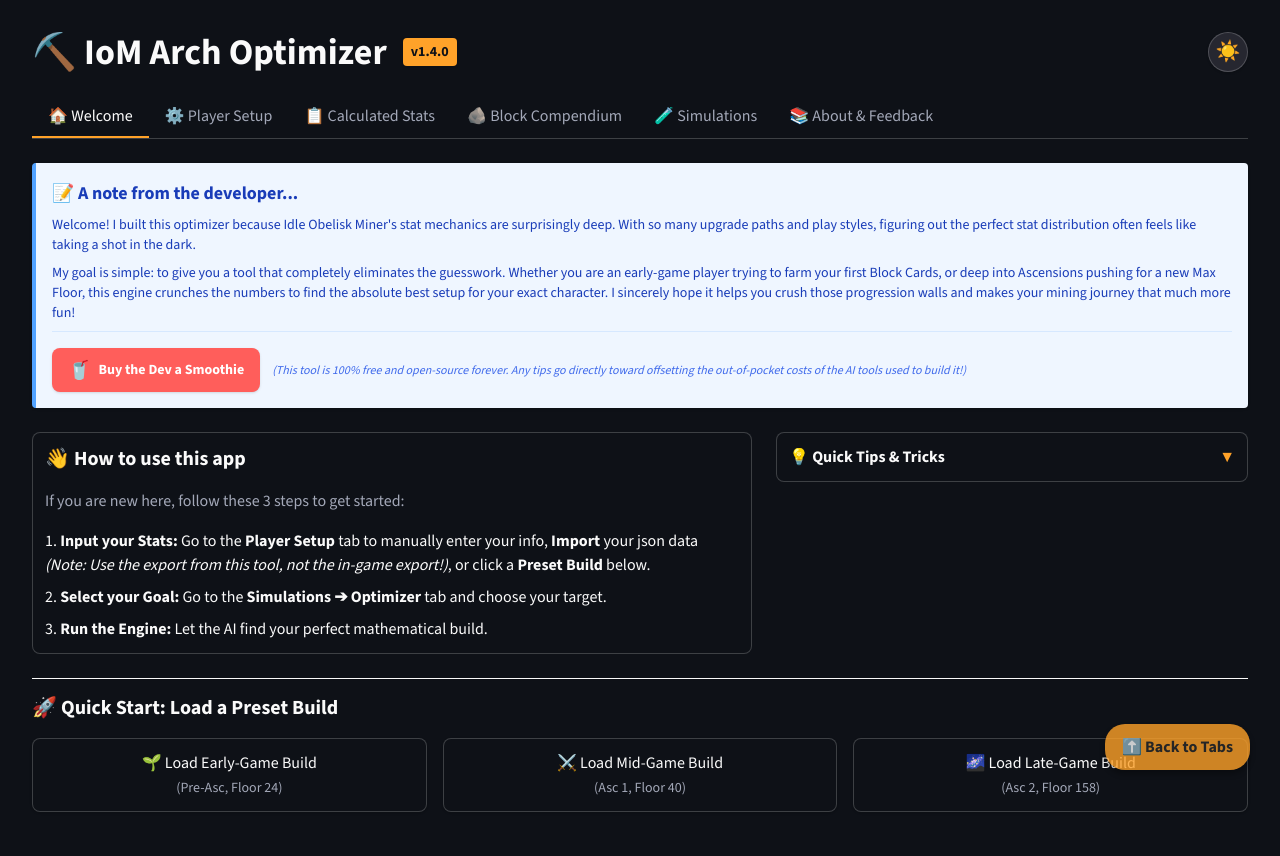
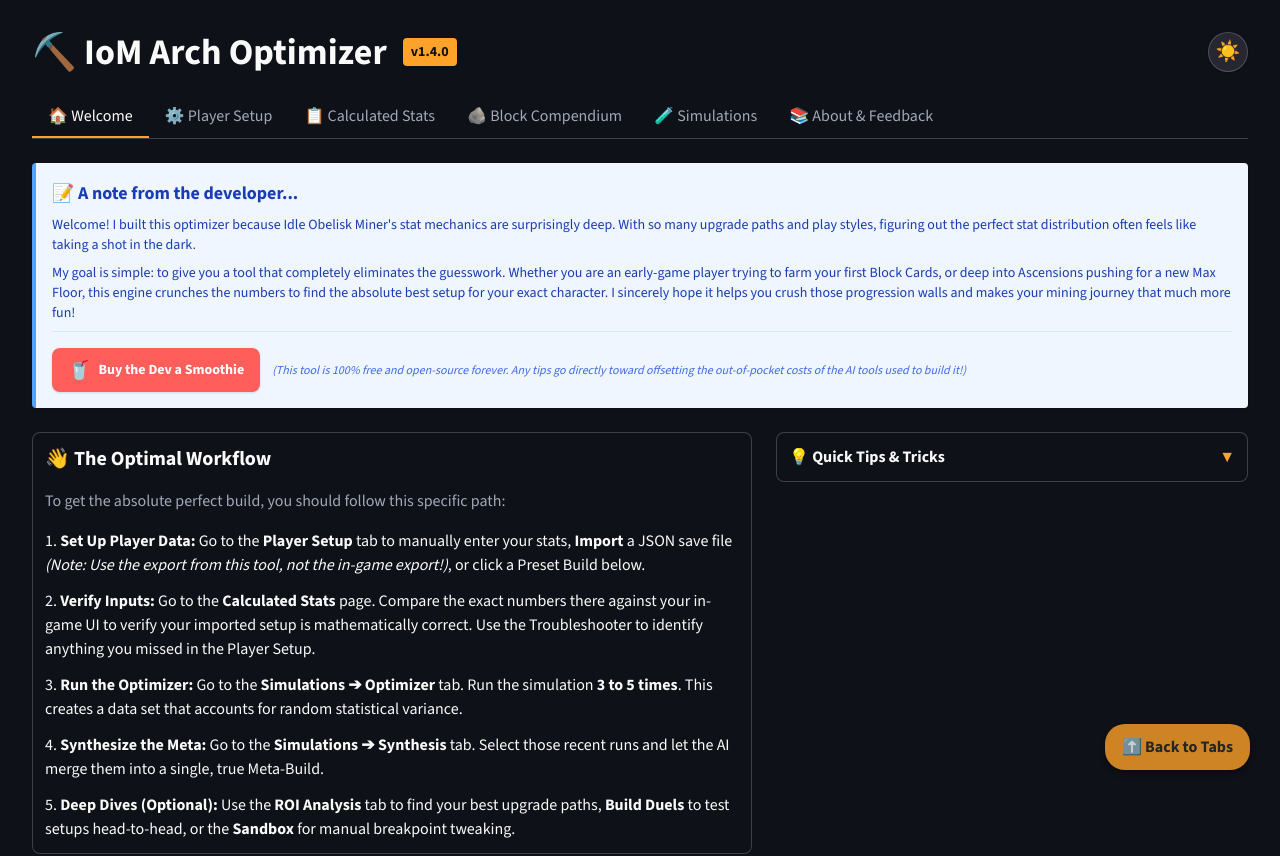
Before and after one commit to lobogrande/IoM-Arch-Optimizer-Web, a React (Vite) app: page / in a window 1280 px wide. Shown: the top 856 px of the page. Built offline with nearby package versions, Linux system fonts and the light colour scheme; what ag-grid-community, react-plotly.js would draw is missing.

Commit message:
feat(ui): revamp quick start flow in Welcome page to prescribe the 5-step optimal path

```diff
--- a/src/components/Welcome.jsx
+++ b/src/components/Welcome.jsx
@@ -38,14 +38,15 @@ export default function Welcome({ setActiveTab }) {
       </div>
 
       <div className="grid grid-cols-1 md:grid-cols-5 gap-6">
-        {/* Guide */}
         <div className="md:col-span-3 st-container">
-          <h3 className="text-xl font-bold mb-4">👋 How to use this app</h3>
-          <p className="mb-4 text-st-text-light">If you are new here, follow these 3 steps to get started:</p>
-          <ol className="list-decimal list-inside space-y-2">
-            <li><strong>Input your Stats:</strong> Go to the <strong>Player Setup</strong> tab to manually enter your info, <strong>Import</strong> your json data <em>(Note: Use the export from this tool, not the in-game export!)</em>, or click a <strong>Preset Build</strong> below.</li>
-            <li><strong>Select your Goal:</strong> Go to the <strong>Simulations ➔ Optimizer</strong> tab and choose your target.</li>
-            <li><strong>Run the Engine:</strong> Let the AI find your perfect mathematical build.</li>
+          <h3 className="text-xl font-bold mb-4">👋 The Optimal Workflow</h3>
+          <p className="mb-4 text-st-text-light">To get the absolute perfect build, you should follow this specific path:</p>
+          <ol className="list-decimal list-inside space-y-3">
+            <li><strong>Set Up Player Data:</strong> Go to the <strong>Player Setup</strong> tab to manually enter your stats, <strong>Import</strong> a JSON save file <em>(Note: Use the export from this tool, not the in-game export!)</em>, or click a Preset Build below.</li>
+            <li><strong>Verify Inputs:</strong> Go to the <strong>Calculated Stats</strong> page. Compare the exact numbers there against your in-game UI to verify your imported setup is mathematically correct. Use the Troubleshooter to identify anything you missed in the Player Setup.</li>
+            <li><strong>Run the Optimizer:</strong> Go to the <strong>Simulations ➔ Optimizer</strong> tab. Run the simulation <strong>3 to 5 times</strong>. This creates a data set that accounts for random statistical variance.</li>
+            <li><strong>Synthesize the Meta:</strong> Go to the <strong>Simulations ➔ Synthesis</strong> tab. Select those recent runs and let the AI merge them into a single, true Meta-Build.</li>
+            <li><strong>Deep Dives (Optional):</strong> Use the <strong>ROI Analysis</strong> tab to find your best upgrade paths, <strong>Build Duels</strong> to test setups head-to-head, or the <strong>Sandbox</strong> for manual breakpoint tweaking.</li>
           </ol>
         </div>
 
```
